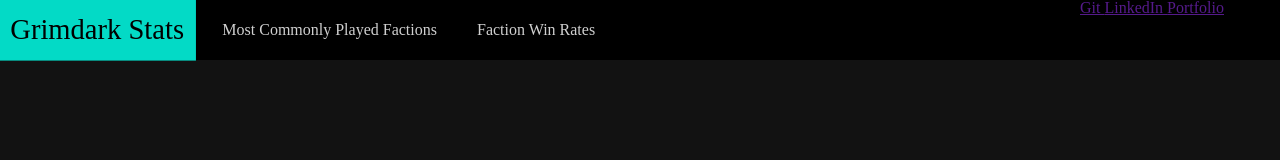
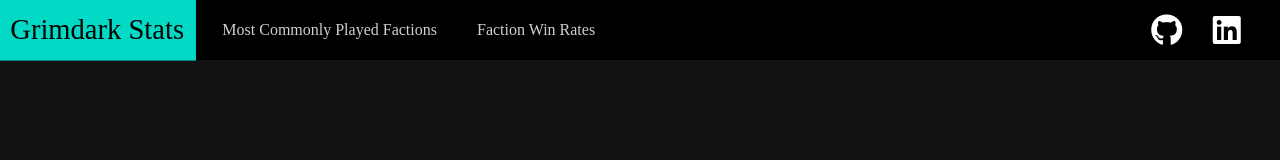
Before and after one commit to fullernle/grimdarkstats, a website built with webpack: page index.html in a window 1280 px wide. Shown: the top 160 px of the page. Built offline with nearby package versions, Linux system fonts and the light colour scheme; no server answers; grey boxes are pictures that could not be loaded.

Commit message:
add personal links to nav-bar

```diff
--- a/index.html
+++ b/index.html
@@ -7,6 +7,8 @@
 		<link rel="shortcut icon" href="./src/images/favicon.svg" type="image/svg">
     <link rel="stylesheet" href="./src/styles/reset.css" />
     <link rel="stylesheet" href="./src/styles/index.css" />
+		<link rel="stylesheet" href="https://pro.fontawesome.com/releases/v5.10.0/css/all.css" integrity="sha384-AYmEC3Yw5cVb3ZcuHtOA93w35dYTsvhLPVnYs9eStHfGJvOvKxVfELGroGkvsg+p" crossorigin="anonymous"/>
+
 
     <title>Grimdark Stats</title>
   </head>
@@ -20,9 +22,8 @@
       </div>
 
       <div class="right-nav">
-				<a href=""> Git </a>
-				<a href=""> LinkedIn </a>
-				<a href=""> Portfolio</a>
+        <a href="https://github.com/fullernle/grimdarkstats"> <i class="fab fa-github fa-2x"></i> </a>
+        <a href="https://www.linkedin.com/in/fullernle/"> <i class="fab fa-linkedin fa-2x"></i> </a>
       </div>
     </nav>
     <div class="content">
--- a/src/styles/index.css
+++ b/src/styles/index.css
@@ -129,9 +129,11 @@ body {
 
 .right-nav {
   height: inherit;
-  justify-content: center;
+  justify-content: space-around;
   align-items: center;
-  width: 200px;
+  width: 120px;
+	display: flex;
+	margin-right: 24px;
 }
 
 .parent:hover {
@@ -173,7 +175,7 @@ body {
 .greeting-text {
   font-size: 20px;
   color: hsla(0, 0%, 100%, 0.6);
-	display:flex;
+  display: flex;
   flex-direction: column;
   justify-content: center;
 }
@@ -189,10 +191,10 @@ body {
   color: hsla(0, 0%, 100%, 0.8);
 }
 .greeting-instructions {
-  margin-top: 24px;;
+  margin-top: 24px;
   display: flex;
   justify-content: center;
-	align-items: center;;
+  align-items: center;
   flex-direction: column;
 }
 .greeting-instructions-text {
@@ -213,8 +215,6 @@ body {
   width: 400px;
   align-self: center;
 }
-
-
 
 #text {
   font-size: 14px;
@@ -252,9 +252,12 @@ li {
   }
 }
 
-
 footer {
   font-size: 12px;
   margin-top: 40px;
   color: hsla(0, 0%, 100%, 0.4);
 }
+
+.fab {
+	color: white;
+}
```
Lines whose indentation alone changed are shown as unchanged.
